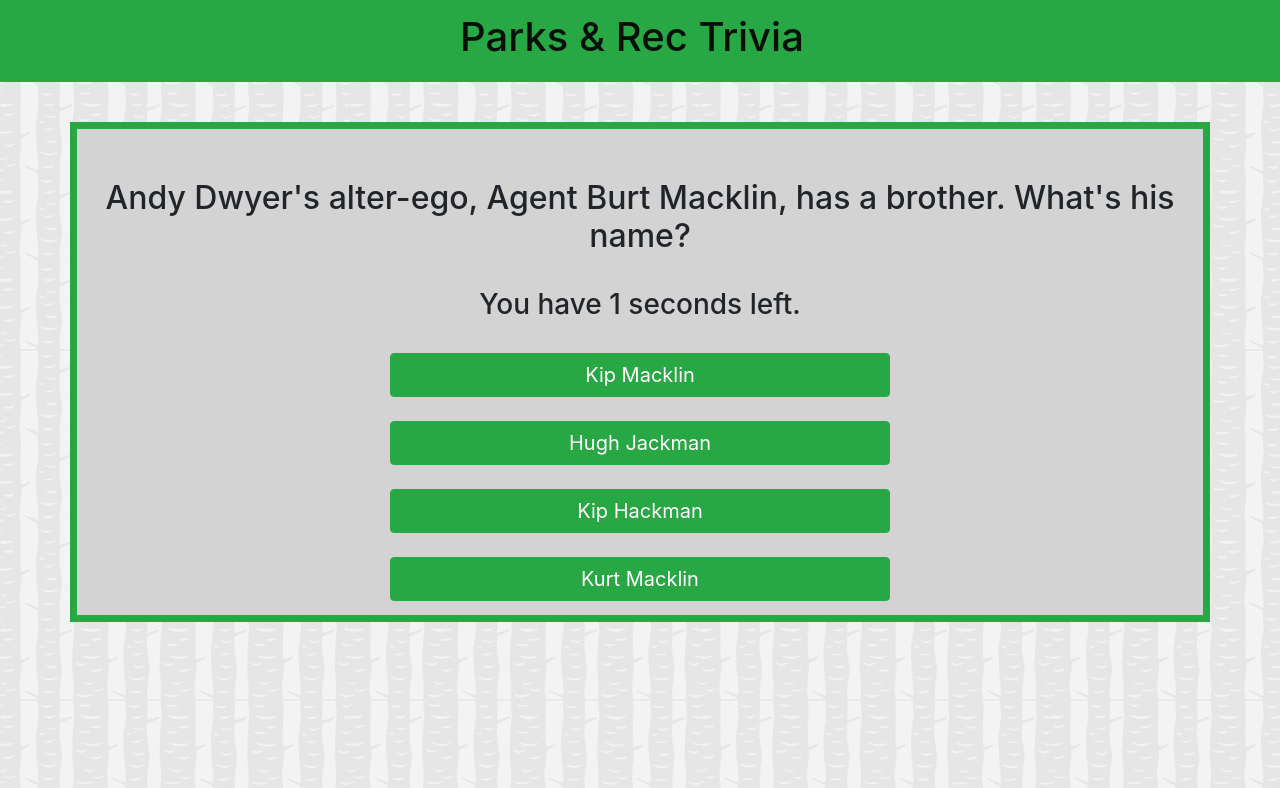
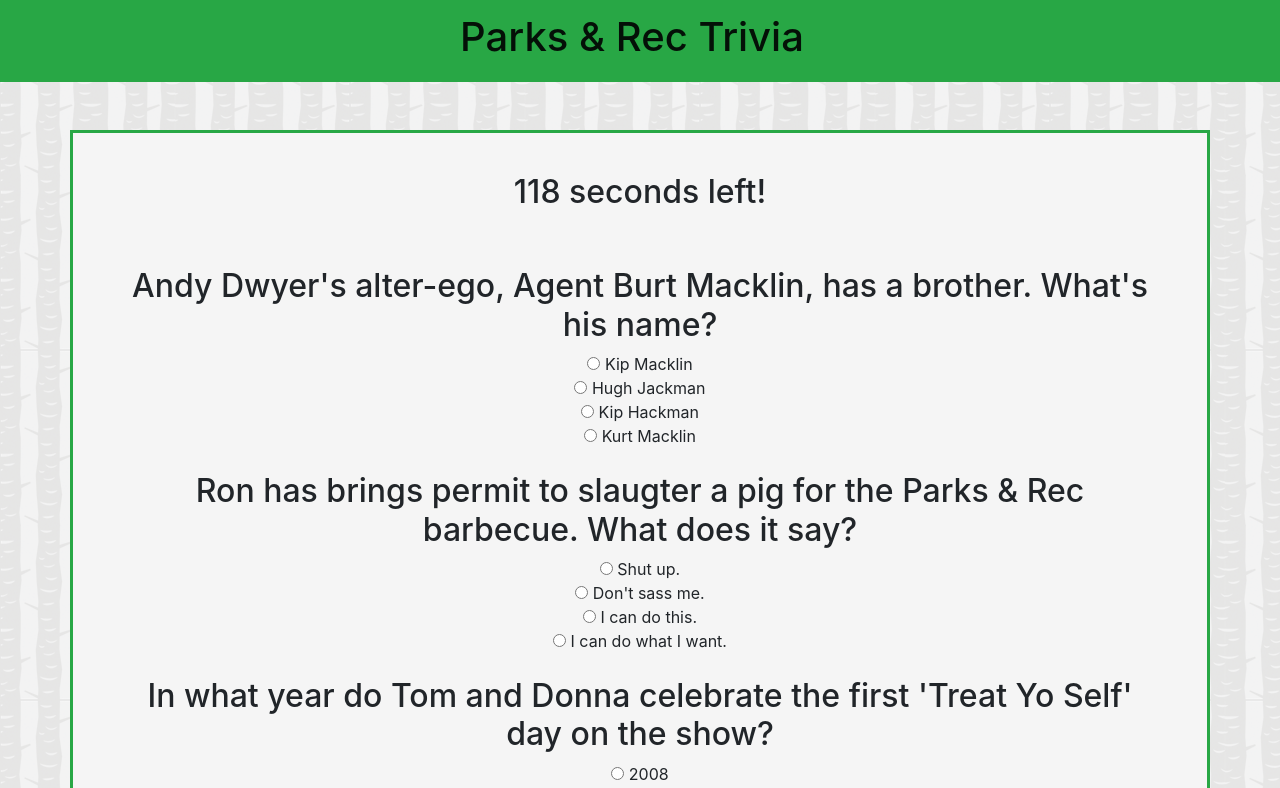
Before and after one commit to alex-bowen/TriviaGame, a plain HTML site: page index.html in a window 1280 px wide. Both pictures are taken after a click on the button "START". Shown: the top 788 px of the page. Drawn offline with nearby package versions, Linux system fonts and the light colour scheme.

Commit message:
Reworked and completed basic trivia game.

```diff
--- a/assets/css/style.css
+++ b/assets/css/style.css
@@ -2,11 +2,6 @@ body {
     background-image: url("../images/bg.png")
 }
 
-h1,
-h2,
-h3, {
-    color: black;
-}
 .navcenter {
     display: block;
     margin-left: auto;
@@ -14,35 +9,20 @@ h3, {
     text-align: center;
 }
 
-#answerA,
-#answerB,
-#answerC,
-#answerD {
-    font-size: 20px;
-    width: 500px;
-    margin:auto;
-}
-
-#main-container {
-    margin-top: 40px;
+#start {
     display: block;
     margin-left: auto;
     margin-right: auto;
     text-align: center;
-    background: lightgrey;
-    height: 500px;
-    border: #28A745 7px solid;
 }
 
-#triviaTitle {
+#main-div {
+    display: block;
+    margin-left: auto;
+    margin-right: auto;
+    margin-bottom: 40px;
+    background: #f5f5f5;
+    padding: 40px;
+    border: #28A745 3px solid;
     text-align: center;
 }
-
-#start {
-    font-size:75px;
-    margin-top: 150px;
-}
-
-#questions {
-    margin-top: 50px;
-}
--- a/assets/javascript/app.js
+++ b/assets/javascript/app.js
@@ -1,181 +1,164 @@
-// Currently, the program is not reading my "current" variable within the for loop and does not increment properly because of this. Really looking forward to cleaning this up and making function with some help.
+$("#start").on("click", function () {
+    game.start();
+});
 
-$(document).ready(function () {
-    console.log("ready!");
+$(document).on("click", "#end", function() {
+    game.done();
+});
 
-
-    $("#start-over").hide();
-    $("#questions").hide();
-
+$(document).on("click", "#restart", function() {
+    $("#sub-div").empty();
+    game.correct = 0;
+    game.incorrect = 0;
+    game.counter = 120;
+    game.start();
+});
 
 var questions = [
     {
         question: "Andy Dwyer's alter-ego, Agent Burt Macklin, has a brother. What's his name?",
         answers: ["Kip Macklin", "Hugh Jackman", "Kip Hackman", "Kurt Macklin"],
         correctAnswer: "Kip Hackman",
-            image: "../images/macklin.gif"
-            //will need to add syntax like: innerHTML = answer + '<img src="'+fruit.image+'">';
     },
 
     {
         question: "Ron has brings permit to slaugter a pig for the Parks & Rec barbecue. What does it say?",
         answers: ["Shut up.", "Don't sass me.", "I can do this.", "I can do what I want."],
-            correctAnswer: "I can do what I want",
-            image: "../images/ron.gif"
+        correctAnswer: "I can do what I want.",
     },
 
     {
         question: "In what year do Tom and Donna celebrate the first 'Treat Yo Self' day on the show?",
         answers: ["2008", "2010", "2011", "2017"],
         correctAnswer: "2011",
-            image: "../images/treatyoself.gif"
     },
 
     {
         question: "Which of these is NOT another name for Garry Gergich?",
         answers: ["Larry", "Jerry", "Terry", "Perry"],
         correctAnswer: "Perry",
-            image: "../images/treatyoself.gif"
     },
     {
         question: "What was the name of the failed sports complex that ended Ben's career as boy-mayor of Partridge, MN?",
         answers: ["Ice Town", "Skate Town", "Ice Kingdom", "Snow Town"],
         correctAnswer: "Ice Town",
-            image: "../images/macklin.gif"
     },
     {
         question: "Which character wins an award for female empowerment?",
         answers: ["Leslie Knope", "Ron Swanson", "Donna Meagle", "Anne Perkins"],
         correctAnswer: "Ron Swanson",
-            image: "../images/macklin.gif"
     },
     {
         question: "Who buys Tom's first (major) successful business, Rent-A-Swag?",
         answers: ["Trevor Nelson", "Jean-Ralphio", "Dr. Saperstein", "Chris Traeger"],
         correctAnswer: "Dr. Saperstein",
-            image: "../images/macklin.gif"
     },
     {
         question: "Who plays beloved Pawnee mayor, Walter Gunderson?",
         answers: ["Chevy Chase", "Rick Moranis", "Nick Offerman", "Bill Murray"],
         correctAnswer: "Bill Murray",
-            image: "../images/macklin.gif"
     }
 ];
 
+var game = {
+    correct: 0,
+    incorrect: 0,
+    counter: 120,
+    countdown: function () {
+        game.counter--;
+        $("#counter").html(game.counter);
 
-    var currentTime = 3;
-    var current = 0;
-    // collect info from button user picks
-    var userChoice;
-    var questionInterval;
-    var correctCount;
-    var wrongCount;
+        if (game.counter <= 0) {
+            console.log("Time's up!");
+            game.done();
+        }
+    },
 
-    $("#start-over").hide();
-    $("#questions").hide();
+    start: function () {
+        timer = setInterval(game.countdown, 1000);
+        $("#sub-div").prepend("<h2><span id='counter'>120</span> seconds left!</h2>");
 
-    // start button
-    $("#start").click(startQuiz);
+        $("#start").remove();
+        for (var i = 0; i < questions.length; i++) {
+            $("#sub-div").append("<br><h2>" + questions[i].question + "</h2>");
+            for (var j = 0; j < questions[i].answers.length; j++) {
+                $("#sub-div").append("<input type='radio' name='question-" + i + "' value='" + questions[i].answers[j] + "'> " + questions[i].answers[j] + "<br>");
+            }
+        }
+        $("#sub-div").append("<br><br><button type='button' class='btn btn-success' button id='end'>DONE</button>");
+    },
+    done: function () {
+        // checks each question
+        $.each($("input[name='question-0']:checked"), function(){
+            if ($(this).val()==questions[0].correctAnswer){
+                game.correct++;
+            } else {
+                game.incorrect++;
+            }
+        });
+        $.each($("input[name='question-1']:checked"), function(){
+            if ($(this).val()==questions[1].correctAnswer){
+                game.correct++;
+            } else {
+                game.incorrect++;
+            }
+        });
+        $.each($("input[name='question-2']:checked"), function(){
+            if ($(this).val()==questions[2].correctAnswer){
+                game.correct++;
+            } else {
+                game.incorrect++;
+            }
+        });
+        $.each($("input[name='question-3']:checked"), function(){
+            if ($(this).val()==questions[3].correctAnswer){
+                game.correct++;
+            } else {
+                game.incorrect++;
+            }
+        });
+        $.each($("input[name='question-4']:checked"), function(){
+            if ($(this).val()==questions[4].correctAnswer){
+                game.correct++;
+            } else {
+                game.incorrect++;
+            }
+        });
+        $.each($("input[name='question-5']:checked"), function(){
+            if ($(this).val()==questions[5].correctAnswer){
+                game.correct++;
+            } else {
+                game.incorrect++;
+            }
+        });
+        $.each($("input[name='question-6']:checked"), function(){
+            if ($(this).val()==questions[6].correctAnswer){
+                game.correct++;
+            } else {
+                game.incorrect++;
+            }
+        });
+        $.each($("input[name='question-7']:checked"), function(){
+            if ($(this).val()==questions[7].correctAnswer){
+                game.correct++;
+            } else {
+                game.incorrect++;
+            }
+        });
 
+        this.result();
+        $("#sub-div").append("<br><br><button type='button' class='btn btn-success' button id='restart'>TRY AGAIN</button>");
+    },
 
-    function runTimer() {
-        clearInterval(questionInterval);
-        questionInterval = setInterval(decrement, 1000);
-    }
+    result:function() {
+        clearInterval(timer);
+        $("#sub-div h2").remove();
 
-    function decrement() {
-        currentTime--;
-
-        $("#timer").html("You have " + currentTime + " seconds left.</h2>");
-
-        if (currentTime === 0) {
-            stopTimer();
+        $("#sub-div").html("<h2>All done!</h2><br>");
+        $("#sub-div").append("<h3>Correct Answers: " + this.correct + "</h3>");
+        $("#sub-div").append("<h3>Incorrect Answers: " + this.incorrect + "</h3>");
+        $("#sub-div").append("<h3>Unanswered: " + (questions.length-(this.incorrect+this.correct)) + "</h3><br>");
+        $("#sub-div").append("<img src='assets/images/ron.gif'>");
 
     }
-
-         function stopTimer() {
-            clearInterval(questionInterval);
 }
-    }
-
-
-
-    function startQuiz() {
-
-        $("#start").hide();
-        $("#questions").show();
-        $("#timer").html("You have " + currentTime + " seconds left.");
-
-
-        runTimer();
-
-        // start the timer
-        // $("#start").click(setTimeout(nextQuestion, 1000*30));
-        // and show it somewhere
-
-        for (var i = 0; i < questions.length; i++) {
-            $('#question').html(questions[current].question);
-
-            //loops through, adds answers
-            for (var j = 0; j < questions[current].answers.length; j++) {
-                $('#answerA').html(questions[current].answers[0]);
-                // answerA = $("#answerA").html();
-                $('#answerB').html(questions[current].answers[1]);
-                $('#answerC').html(questions[current].answers[2]);
-                $('#answerD').html(questions[current].answers[3]);
-            }
-
-            // timer for 30 seconds
-        }
-
-        progressLogic();
-
-        function pushValueA() {
-            userChoice = $('#answerA');
-        }
-        function pushValueB() {
-            userChoice = $('#answerB');
-        }
-        function pushValueC() {
-            userChoice = $('#answerC');
-        }
-        function pushValueD() {
-            userChoice = $('#answerD');
-        }
-
-        $('#answerA').click(pushValueA());
-        console.log(userChoice);
-        $('#answerB').click(pushValueB());
-        $('#answerC').click(pushValueC());
-        $('#answerD').click(pushValueD());
-
-    }
-
-
-
-    function progressLogic () {
-
-        if (currentTime === 0) {
-            currentTime = runTimer();
-            current++;
-
-            $('#question').html(questions[current].question);
-
-        } else if (userChoice === questions[current].correctAnswer) {
-            // correctAnswer function
-            current++;
-        } else if (userChoice !== questions[current].correctAnswer) {
-            // wrongAnswer function
-            current++
-        } else if (current === questions.length) {
-            // results function
-        }
-
-    }
-
-    // play again (same sort of thing as the start button)
-
-    $("#start-over").click(startQuiz);
-    console.log(currentTime);
-});
--- a/index.html
+++ b/index.html
@@ -1,64 +1,35 @@
 <!DOCTYPE html>
-
-<html lang="en-us">
+<html>
 
 <head>
-
-  <meta charset='UTF-8'>
-  <title>Parks &amp; Rec Trivia</title>
-
-  <!-- Bootstrap -->
-  <link rel='stylesheet' href="https://maxcdn.bootstrapcdn.com/bootstrap/4.0.0/css/bootstrap.min.css">
-
-  <!-- CSS -->
-  <link rel="stylesheet" href="assets/css/style.css">
+    <meta charset="utf-8" />
+    <title>Trivia Game!</title>
+    <meta name="viewport" content="width=device-width, initial-scale=1">
+    <link rel="stylesheet" href="https://stackpath.bootstrapcdn.com/bootstrap/4.1.2/css/bootstrap.min.css" integrity="sha384-Smlep5jCw/wG7hdkwQ/Z5nLIefveQRIY9nfy6xoR1uRYBtpZgI6339F5dgvm/e9B"
+        crossorigin="anonymous">
+    <link rel="stylesheet" type="text/css" media="screen" href="assets/css/style.css" />
 
 </head>
 
 <body>
-  <nav class="navbar navbar-light bg-success navcenter">
-    <span class="navbar-brand mb-0 h1">
-      <h1>Parks &amp; Rec Trivia</h1>
-    </span>
-  </nav>
-
-  <div class="container" id="main-container">
-
-    <!-- start button -->
-    <button type="button" class="btn btn-success btn-lg" id="start">START</button>
-
-    <div id="questions">
-      <h2 id="question"></h3>
-      <br>
-      <h3 id="timer"></h1>
-      <div id="answer-buttons">
-        <br>
-        <button type="button" class="btn btn-success btn-block" id="answerA"></button>
-        <br>
-        <button type="button" class="btn btn-success btn-block" id="answerB"></button>
-        <br>
-        <button type="button" class="btn btn-success btn-block" id="answerC"></button>
-        <br>
-        <button type="button" class="btn btn-success btn-block" id="answerD"></button>
-      </div>
-    </div>
-    <div id="gifs"></div>
+    <nav class="navbar navbar-light bg-success navcenter">
+        <span class="navbar-brand mb-0 h1">
+            <h1>Parks &amp; Rec Trivia</h1>
+        </span>
+    </nav>
 
     <br>
     <br>
-    <br>
 
-    <!-- start over -->
-    <button type="button" class="btn btn-success btn-lg" id="start-over">TRY AGAIN</button>
+    <div class="container" id="main-div">
+        <div class="container" id="sub-div">
+            <br>
+            <button type='button' class='btn btn-success' id="start">START</button>
+        </div>
+    </div>
 
-
-  </div>
-  <!-- jQuery -->
-  <script type="text/javascript" src="https://cdnjs.cloudflare.com/ajax/libs/jquery/3.2.1/jquery.min.js"></script>
-
-  <!-- Script -->
-  <script type="text/javascript" src="assets/javascript/app.js"></script>
-
+    <script src="https://code.jquery.com/jquery-3.3.1.js" integrity="sha256-2Kok7MbOyxpgUVvAk/HJ2jigOSYS2auK4Pfzbm7uH60=" crossorigin="anonymous"></script>
+    <script src="assets/javascript/app.js"></script>
 </body>
 
 </html>
```
Also changed, not shown: 1 other file. Lines whose indentation alone changed are shown as unchanged.
